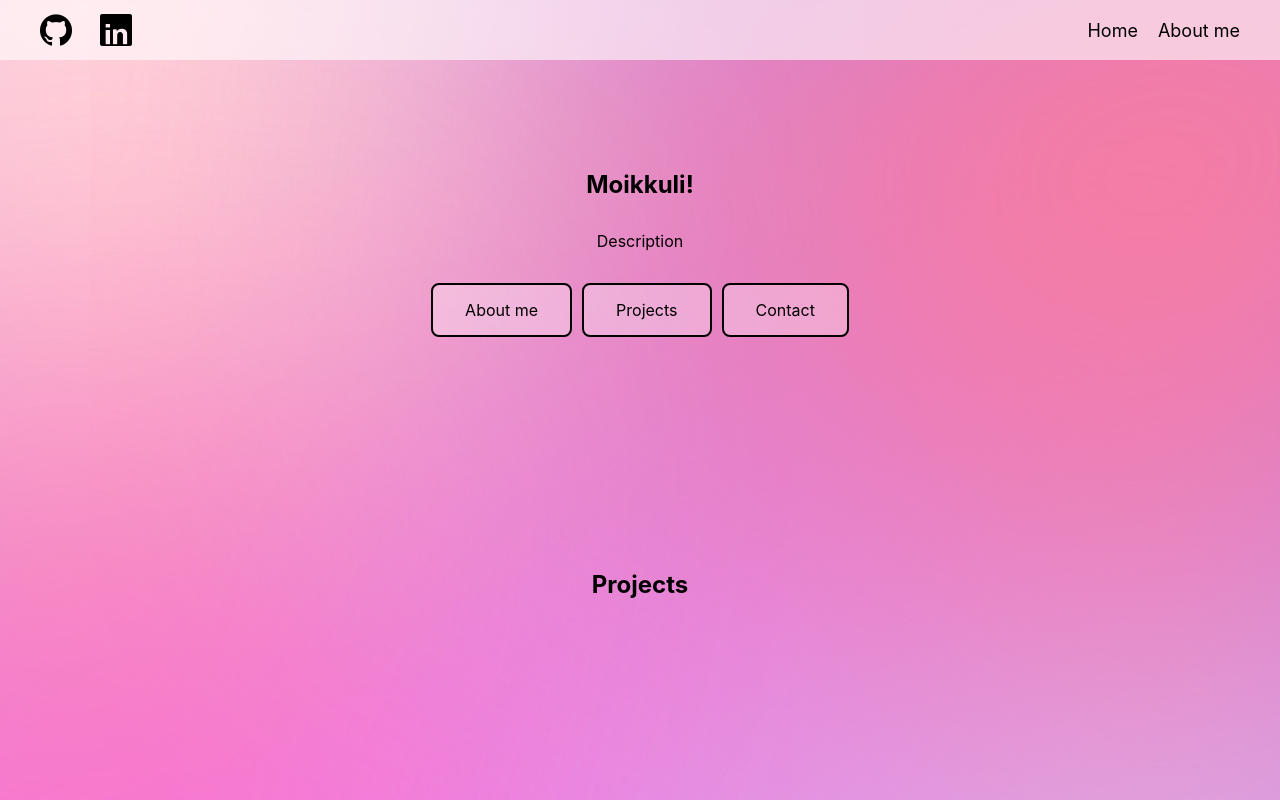
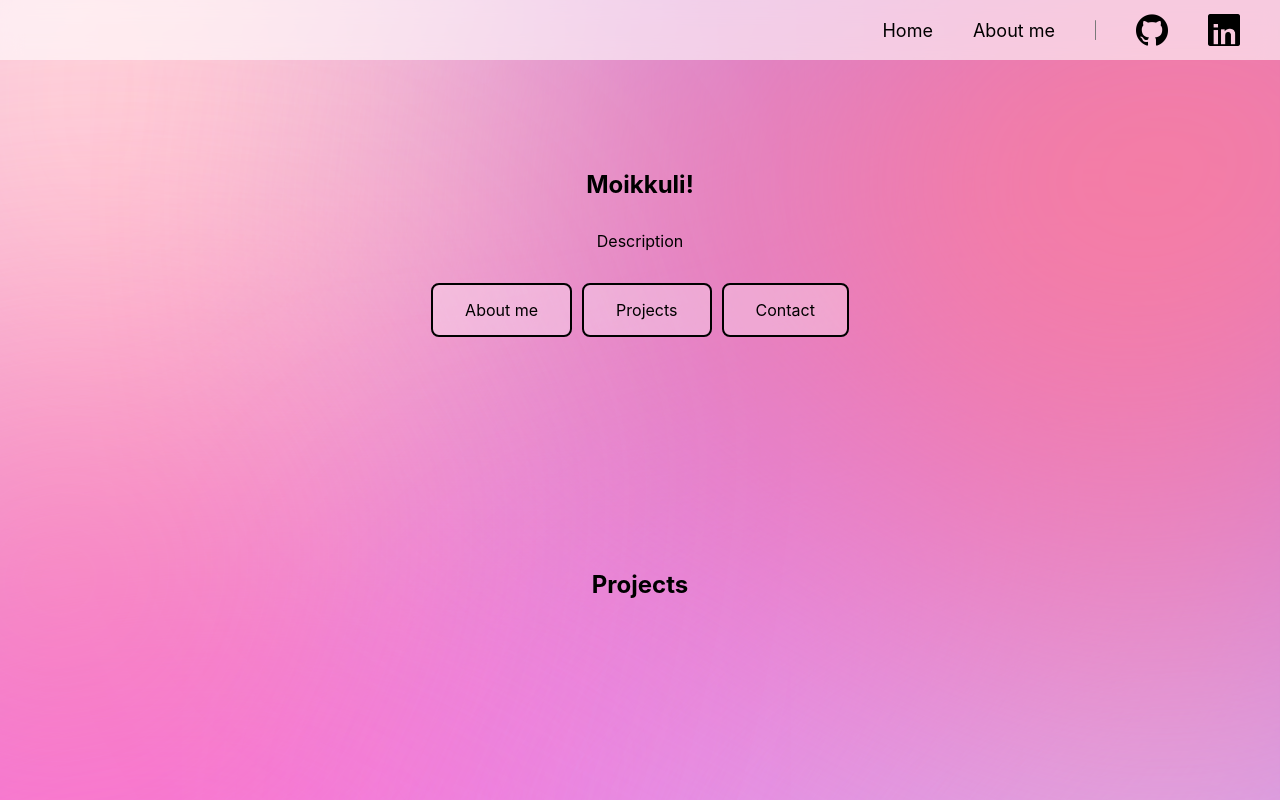
Before and after one commit to suviz/portfolio_site, a React (Create React App) app: page / in a window 1280 px wide. Built offline with nearby package versions, Linux system fonts and the light colour scheme.

Commit message:
Update navbar

```diff
--- a/src/components/navbar.css
+++ b/src/components/navbar.css
@@ -8,7 +8,7 @@
 
     display: flex;
     flex-direction: row;
-    justify-content: space-between;
+    justify-content: flex-end;
     align-items: center;
 }
 
@@ -16,9 +16,9 @@
     display: flex;
     flex-direction: row;
     flex-wrap: nowrap;
-    justify-content: flex-start;
-    gap: 60px;
-    padding-left: 40px;
+    justify-content: flex-end;
+    gap: 40px;
+    padding: 0 40px 0 40px;
 }
 
 .icon-link {
@@ -28,7 +28,6 @@
 
 .icon {
     height: 100%;
-    position: absolute;
 }
 
 .links {
@@ -36,7 +35,7 @@
     flex-direction: row;
     flex-wrap: nowrap;
     justify-content: flex-end;
-    gap: 20px;
+    gap: 40px;
     padding-right: 40px;
 
 }
@@ -50,3 +49,11 @@
 .nav-link:hover {
     color: rgb(126, 0, 164);
 }
+
+.separator {
+    height: 20px;
+    width: 1px;
+    background-color: #797979;
+    border-radius: 99px;
+    margin: 0;
+}
--- a/src/components/navbar.jsx
+++ b/src/components/navbar.jsx
@@ -7,6 +7,13 @@ import { Link } from 'react-router-dom';
 export default function NavBar() {
   return (
     <div className='navbar'>
+
+      <div className='links'>
+        <Link to="/" className='nav-link'>Home </Link>
+        <Link to="/about" className='nav-link'>About me</Link>
+      </div>
+
+      <span className='separator'></span>
 
       <div className='icons'>
 
@@ -20,11 +27,6 @@ export default function NavBar() {
 
       </div>
 
-      <div className='links'>
-        <Link to="/" className='nav-link'>Home </Link>
-        <Link to="/about" className='nav-link'>About me</Link>
-      </div>
-
 
     </div>
   );
```
